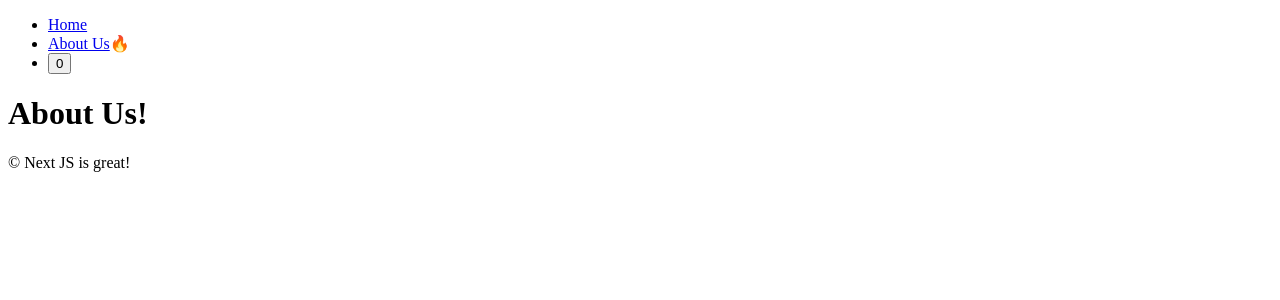
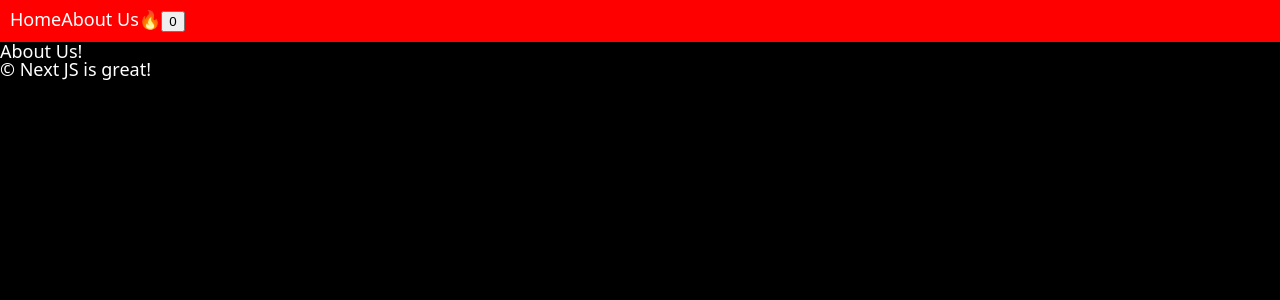
Before and after one commit to square1324/nextjs, a Next.js app in the folder packages/basic/: page /about-us in a window 1280 px wide. Shown: the top 300 px of the page. Built offline with nearby package versions, Linux system fonts and the light colour scheme.

Commit message:
CSS Modules

```diff
--- a/packages/basic/app/layout.tsx
+++ b/packages/basic/app/layout.tsx
@@ -1,5 +1,6 @@
+import "@styles/global.css"
+import {Metadata} from "next";
 import Navigation from "@components/navigation";
-import {Metadata} from "next";
 
 export const metadata: Metadata = {
   title: {
--- /dev/null
+++ b/packages/basic/components/navigation.module.css
@@ -0,0 +1,8 @@
+.nav {
+    background-color: red;
+    padding: 10px 10px;
+}
+
+.list {
+    display: flex;
+}
--- a/packages/basic/components/navigation.tsx
+++ b/packages/basic/components/navigation.tsx
@@ -5,13 +5,14 @@
 import Link from "next/link"
 import {usePathname} from "next/navigation"
 import {useState} from "react";
+import styles from "./navigation.module.css"
 
 export default function Navigation() {
     const path = usePathname()
     const [count, setCount] = useState<number>(0)
 
-    return <nav>
-        <ul>
+    return <nav className={styles.nav}>
+        <ul className={styles.list}>
             <li><Link href="/">Home</Link> {path === '/' ? '🔥' : ""}</li>
             <li><Link href="/about-us">About Us</Link>{path === '/about-us' ? '🔥' : ""}</li>
             <li>
--- /dev/null
+++ b/packages/basic/styles/global.css
@@ -0,0 +1,60 @@
+a, abbr, acronym, address, applet, article, aside, audio, b, big, blockquote, body, canvas, caption, center, cite, code, dd, del, details, dfn, div, dl, dt, em, embed, fieldset, figcaption, figure, footer, form, h1, h2, h3, h4, h5, h6, header, hgroup, html, i, iframe, img, ins, kbd, label, legend, li, mark, menu, nav, object, ol, output, p, pre, q, ruby, s, samp, section, small, span, strike, strong, sub, summary, sup, table, tbody, td, tfoot, th, thead, time, tr, tt, u, ul, var, video {
+    border: 0;
+    font-size: 100%;
+    font: inherit;
+    margin: 0;
+    padding: 0;
+    vertical-align: baseline
+}
+
+article, aside, details, figcaption, figure, footer, header, hgroup, menu, nav, section {
+    display: block
+}
+
+body {
+    line-height: 1
+}
+
+ol, ul {
+    list-style: none
+}
+
+blockquote, q {
+    quotes: none
+}
+
+blockquote:after, blockquote:before, q:after, q:before {
+    content: "";
+    content: none
+}
+
+table {
+    border-collapse: collapse;
+    border-spacing: 0
+}
+
+body {
+    background-color: black;
+    font-family: system-ui,
+    -apple-system,
+    BlinkMacSystemFont,
+    "Segoe UI",
+    Roboto,
+    Oxygen,
+    Ubuntu,
+    Cantarell,
+    "Open Sans",
+    "Helvetica Neue",
+    sans-serif;
+    color: white;
+    font-size: 18px;
+}
+
+a {
+    color: inherit;
+    text-decoration: none;
+}
+
+a:hover {
+    text-decoration: underline;
+}
--- a/packages/basic/tsconfig.json
+++ b/packages/basic/tsconfig.json
@@ -7,6 +7,7 @@
     ],
     "paths": {
       "@components/*": ["./components/*"],
+      "@styles/*": ["./styles/*"]
     },
     "allowJs": true,
     "skipLibCheck": true,
```
